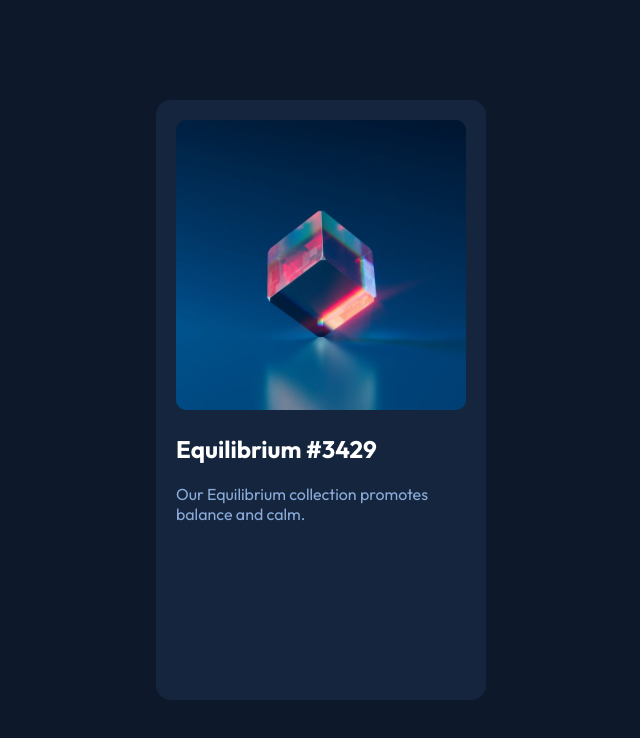
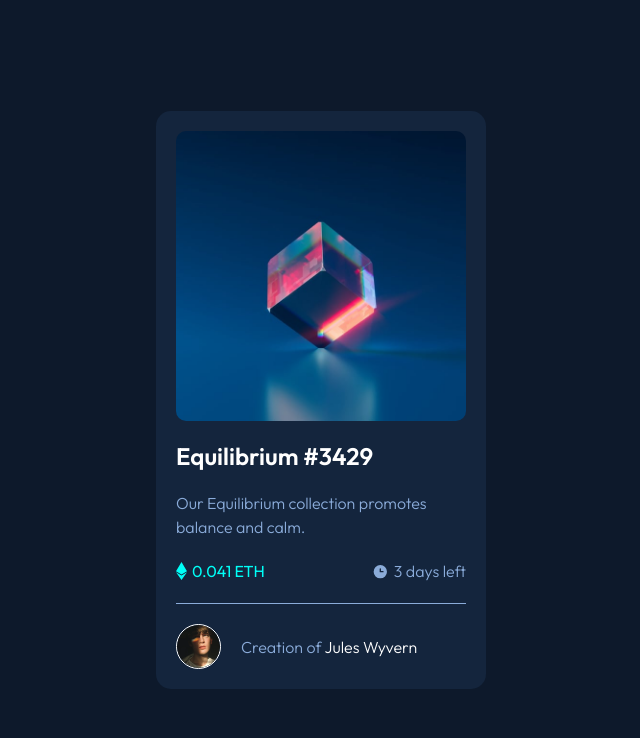
Before and after one commit to douglasdhein/nft-preview-card-component-main, a plain HTML site: page index.html in a window 1280 px wide. Shown: the whole page, without its empty margins (319-959 px from the left). Drawn offline with Linux system fonts and the light colour scheme.

Commit message:
challenge submit

```diff
--- a/index.html
+++ b/index.html
@@ -3,7 +3,6 @@
   <head>
     <meta charset="UTF-8" />
     <meta name="viewport" content="width=device-width, initial-scale=1.0" />
-    <!-- displays site properly based on user's device -->
     <link
       rel="icon"
       type="image/png"
@@ -11,22 +10,57 @@
       href="./images/favicon-32x32.png"
     />
     <title>Frontend Mentor | NFT preview card component</title>
-    <link rel="stylesheet" href="style.css"/>
+    <link rel="stylesheet" href="style.css" />
   </head>
+
   <body>
-    <div class="container">
-      <img src="./images/image-equilibrium.jpg" alt="equilibrium-img" class="equilibrium-img">
-      <h1>Equilibrium #3429</h1>
-      <p>Our Equilibrium collection promotes balance and calm.</p>
-    </div>
-    <!--
+    <main class="container">
+      <figure class="image-container">
+        <div class="overlay">
+          <img src="./images/icon-view.svg" alt="View icon" class="icon-view" />
+        </div>
+        <img
+          src="./images/image-equilibrium.jpg"
+          alt="Equilibrium NFT preview"
+          class="equilibrium-img"
+        />
+      </figure>
 
+      <section class="content">
+        <h1>Equilibrium #3429</h1>
+        <p>Our Equilibrium collection promotes balance and calm.</p>
 
-  0.041 ETH
-  3 days left
+        <div class="price-info">
+          <div class="price-group">
+            <img
+              src="./images/icon-ethereum.svg"
+              alt="Ethereum icon"
+              class="eth-icon"
+            />
+            <p class="price">0.041 ETH</p>
+          </div>
 
-  Creation of Jules Wyvern
+          <div class="time-group">
+            <img
+              src="./images/icon-clock.svg"
+              alt="Clock icon"
+              class="clock-icon"
+            />
+            <p class="time-left">3 days left</p>
+          </div>
+        </div>
 
-  -->
-</body>
+        <div class="divider"></div>
+
+        <div class="creator">
+          <img
+            src="./images/image-avatar.png"
+            alt="Avatar of creator Jules Wyvern"
+            class="creator-img"
+          />
+          <p>Creation of <em class="creator-name">Jules Wyvern</em></p>
+        </div>
+      </section>
+    </main>
+  </body>
 </html>
--- a/style.css
+++ b/style.css
@@ -1,4 +1,4 @@
-@import url('https://fonts.googleapis.com/css2?family=Outfit:wght@100..900&display=swap');
+@import url("https://fonts.googleapis.com/css2?family=Outfit:wght@100..900&display=swap");
 
 :root {
   --blue-500: hsl(215, 51%, 70%);
@@ -21,26 +21,118 @@ body {
   justify-content: center;
   align-items: center;
   height: 100vh;
-    font-family: 'Outfit', sans-serif;
+  font-family: "Outfit", sans-serif;
+  color: var(--blue-500);
 }
 
 .container {
-    width: 330px;
-    height: 600px;
   background-color: var(--blue-900);
-    color: var(--blue-500);
+  border-radius: 15px;
   padding: 20px;
-    border-radius: 15px;
+  max-width: 330px;
+  font-weight: 300;
+  position: relative;
+}
+
+.image-container {
+  position: relative;
+  margin-bottom: 20px;
 }
 
 .equilibrium-img {
   width: 100%;
-    margin-bottom: 20px;
   border-radius: 10px;
+  display: block;
+}
+
+.overlay {
+  position: absolute;
+  inset: 0;
+  background-color: rgba(0, 255, 255, 0.3);
+  border-radius: 10px;
+  display: flex;
+  align-items: center;
+  justify-content: center;
+  opacity: 0;
+  transition: opacity 0.3s ease;
+}
+
+.icon-view {
+  opacity: 0;
+  transition: opacity 0.3s ease;
+}
+
+.image-container:hover .overlay,
+.image-container:hover .icon-view {
+  opacity: 1;
+  cursor: pointer;
 }
 
 h1 {
   margin-bottom: 20px;
   font-size: 24px;
   color: var(--white);
+  font-weight: 600;
+  transition: color 0.3s ease;
 }
+
+h1:hover {
+  color: var(--cyan-400);
+  cursor: pointer;
+}
+
+p {
+  line-height: 1.5;
+}
+
+.price-info {
+  display: flex;
+  justify-content: space-between;
+  align-items: center;
+  margin: 20px 0;
+}
+
+.price-group,
+.time-group {
+  display: flex;
+  align-items: center;
+}
+
+.eth-icon,
+.clock-icon {
+  margin-right: 5px;
+}
+
+.price {
+  color: var(--cyan-400);
+  font-weight: 400;
+}
+
+.divider {
+  height: 1px;
+  background-color: var(--blue-500);
+  margin-bottom: 20px;
+}
+
+.creator {
+  display: flex;
+  align-items: center;
+}
+
+.creator-img {
+  width: 45px;
+  border: 1px solid var(--white);
+  border-radius: 50%;
+  margin-right: 20px;
+}
+
+.creator-name {
+  font-style: normal;
+  color: var(--white);
+  transition: color 0.3s ease;
+}
+
+.creator-name:hover {
+  color: var(--cyan-400);
+  cursor: pointer;
+}
```
Lines whose indentation alone changed are shown as unchanged.
